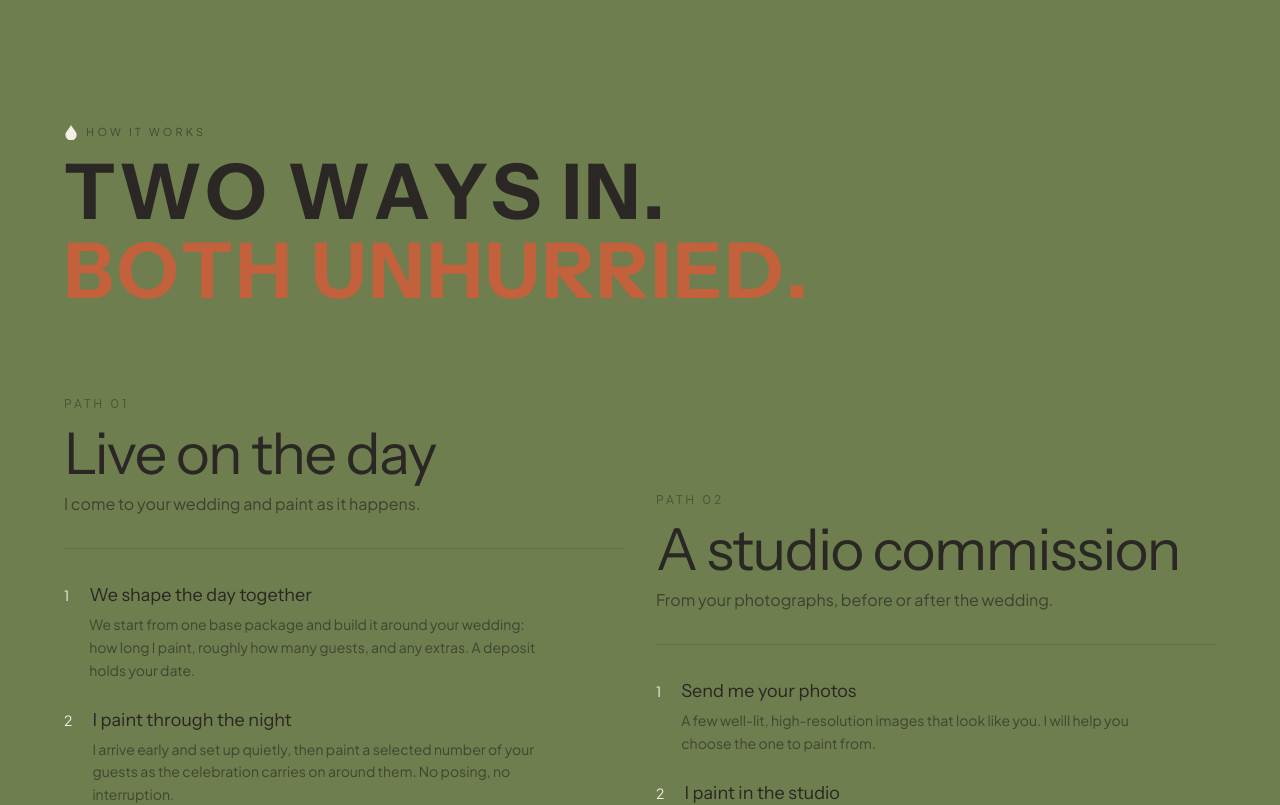
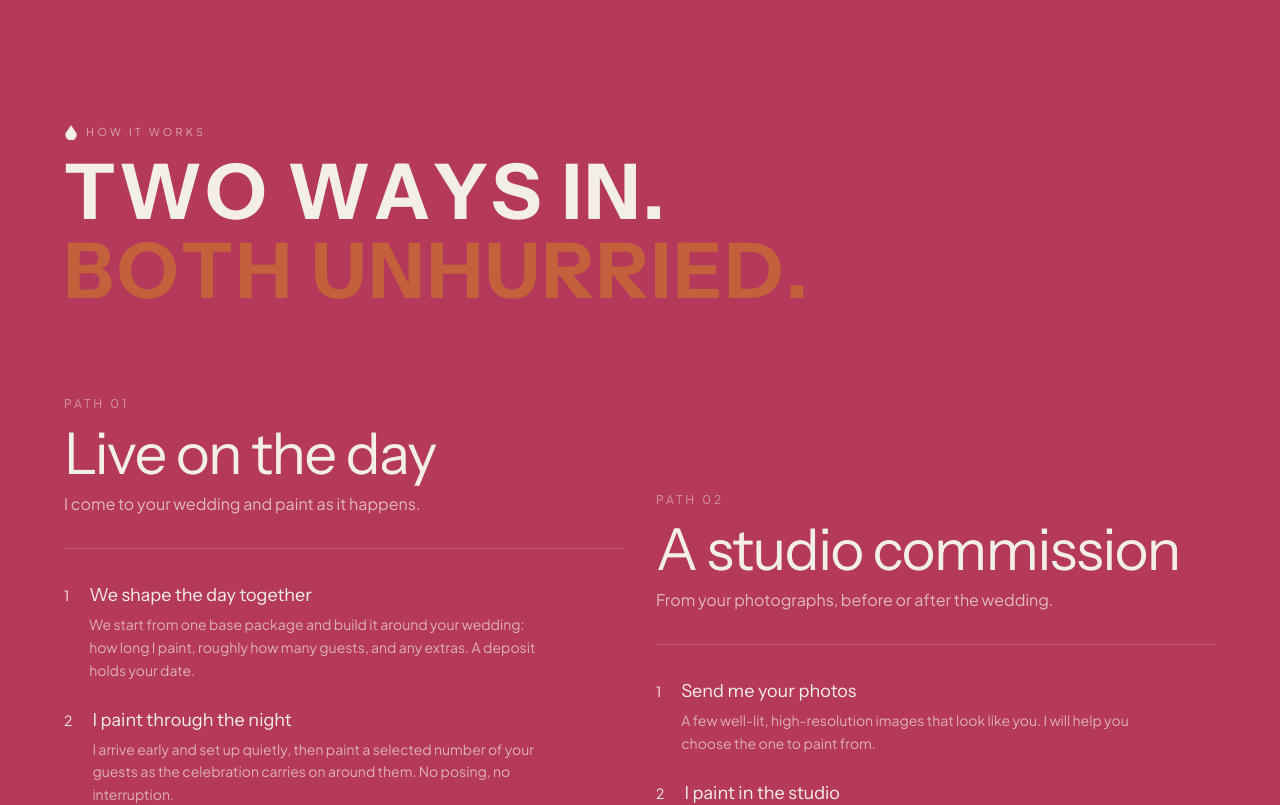
Before and after one commit to itschriswang/EventsWatercolouring, a React (Vite) app: page / in a window 1280 px wide. Shown: the part 2080-2885 px from the top of the page. Built offline with nearby package versions, Linux system fonts and the light colour scheme.

Commit message:
Update TwoPaths.jsx

```diff
--- a/src/components/TwoPaths.jsx
+++ b/src/components/TwoPaths.jsx
@@ -10,11 +10,11 @@ export default function TwoPaths() {
   return (
     <section
       id="process"
-      className="relative w-full overflow-hidden bg-sage px-[5vw] py-[clamp(4rem,10vw,9rem)] text-ink"
+      className="relative w-full overflow-hidden bg-magenta px-[5vw] py-[clamp(4rem,10vw,9rem)] text-paper"
     >
 
       <div className="relative z-10 flex flex-col gap-4">
-        <Label fill="#F4EFE6" className="!text-ink/60">
+        <Label fill="#F4EFE6" className="!text-paper/60">
           {PATHS.label}
         </Label>
         <SplitText
@@ -22,7 +22,7 @@ export default function TwoPaths() {
           unit="char"
           lines={PATHS.title}
           emphasis={PATHS.emphasis}
-          className="display-lg text-ink"
+          className="display-lg text-paper"
         />
       </div>
 
@@ -38,23 +38,23 @@ export default function TwoPaths() {
               'col-span-12 lg:col-span-6 ' + (i === 1 ? 'lg:mt-24' : '')
             }
           >
-            <span className="font-mono text-xs uppercase tracking-[0.25em] text-ink/50">
+            <span className="font-mono text-xs uppercase tracking-[0.25em] text-paper/50">
               {path.no}
             </span>
-            <h3 className="mt-3 font-display text-[clamp(2rem,4.5vw,4rem)] font-light leading-[0.95] tracking-tight text-ink">
+            <h3 className="mt-3 font-display text-[clamp(2rem,4.5vw,4rem)] font-light leading-[0.95] tracking-tight text-paper">
               {path.title}
             </h3>
-            <p className="mt-3 max-w-md text-ink/70">{path.sub}</p>
+            <p className="mt-3 max-w-md text-paper/70">{path.sub}</p>
 
-            <ol className="mt-8 flex flex-col gap-6 border-t border-ink/15 pt-8">
+            <ol className="mt-8 flex flex-col gap-6 border-t border-paper/15 pt-8">
               {path.steps.map((s, si) => (
                 <li key={si} className="flex gap-5">
                   <span className="mt-1 font-mono text-sm text-paper">{si + 1}</span>
                   <span>
-                    <b className="block font-display text-lg font-normal text-ink">
+                    <b className="block font-display text-lg font-normal text-paper">
                       {s.b}
                     </b>
-                    <span className="mt-1 block max-w-md text-sm leading-relaxed text-ink/65">
+                    <span className="mt-1 block max-w-md text-sm leading-relaxed text-paper/65">
                       {s.t}
                     </span>
                   </span>
```
